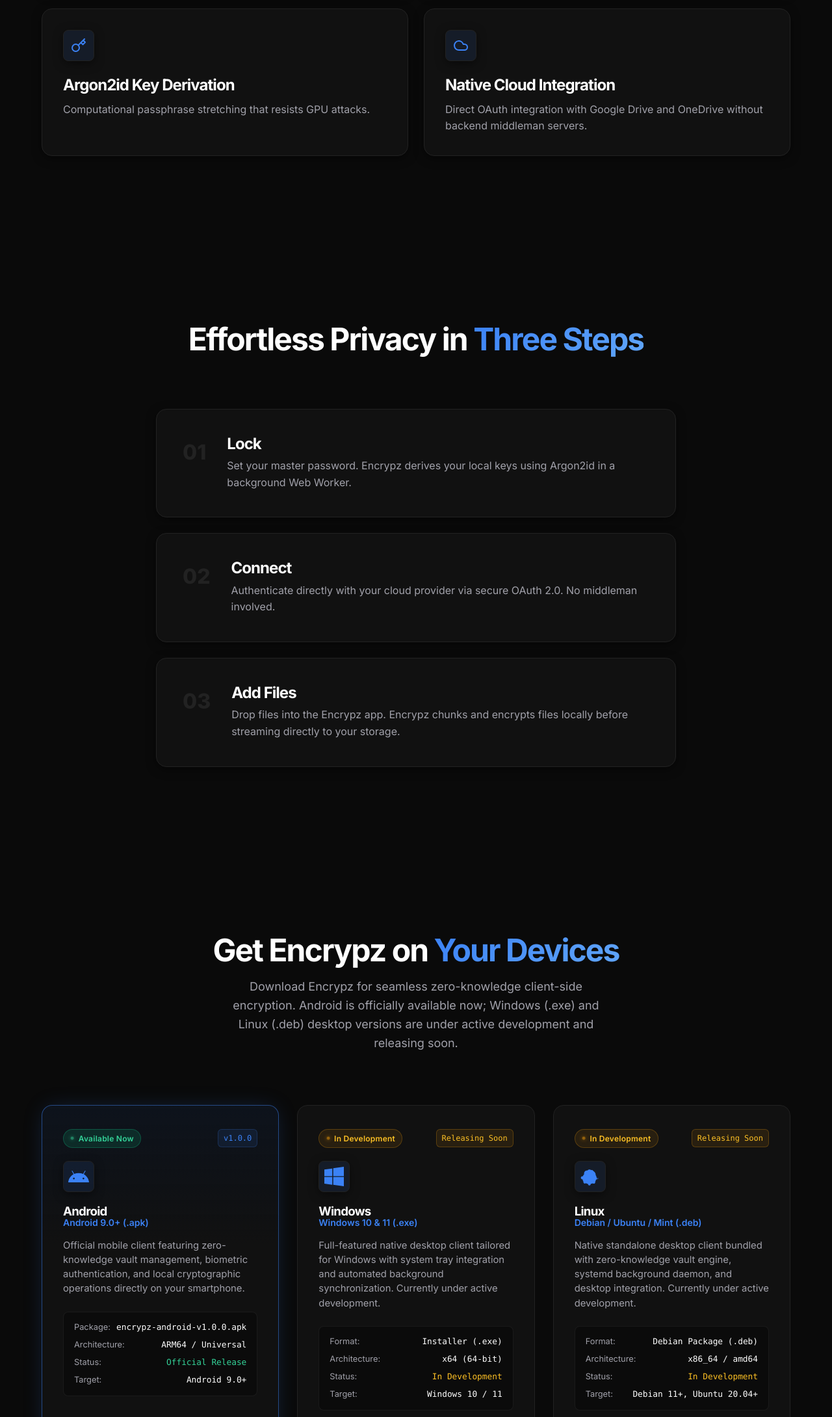
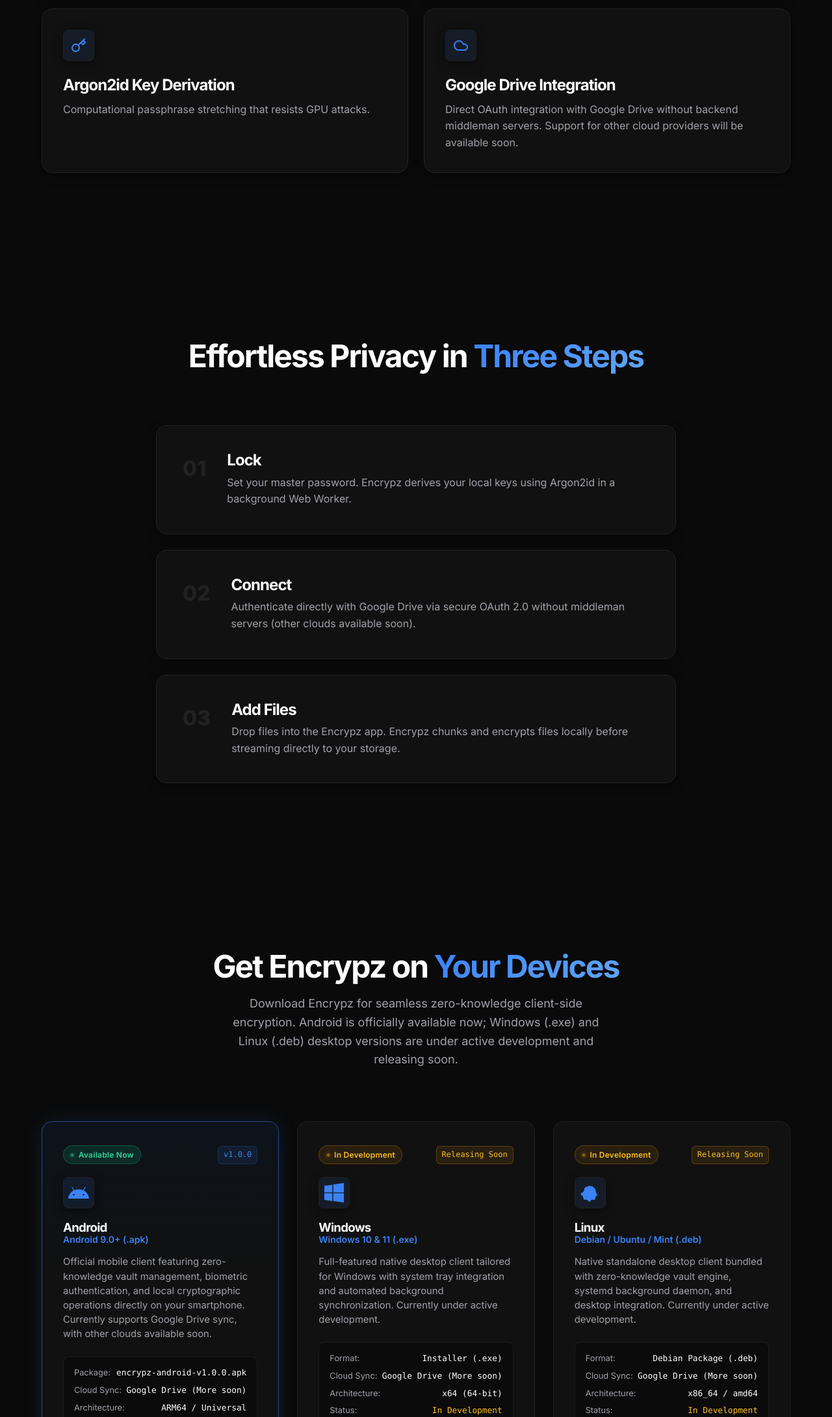
Before and after one commit to eptheekshana/Encrypz-Web, a website built with Vite: page index.html in a window 1280 px wide. Shown: the part 2395-4575 px from the top of the page at 65% size. Built offline with nearby package versions, Linux system fonts and the light colour scheme.

Commit message:
Update documentation to reflect Google Drive exclusivity with future cloud support

```diff
--- a/index.html
+++ b/index.html
@@ -254,8 +254,8 @@
               <path d="M17.5 19H9a7 7 0 1 1 6.71-9h1.79a4.5 4.5 0 1 1 0 9Z"></path>
             </svg>
           </div>
-          <h3>Native Cloud Integration</h3>
-          <p>Direct OAuth integration with Google Drive and OneDrive without backend middleman servers.</p>
+          <h3>Google Drive Integration</h3>
+          <p>Direct OAuth integration with Google Drive without backend middleman servers. Support for other cloud providers will be available soon.</p>
         </div>
       </div>
     </div>
@@ -280,7 +280,7 @@
           <div class="step-num">02</div>
           <div class="step-content">
             <h3>Connect</h3>
-            <p>Authenticate directly with your cloud provider via secure OAuth 2.0. No middleman involved.</p>
+            <p>Authenticate directly with Google Drive via secure OAuth 2.0 without middleman servers (other clouds available soon).</p>
           </div>
         </div>
         <div class="step-card">
@@ -320,10 +320,11 @@
             </div>
             <h3>Android</h3>
             <p class="download-sub">Android 9.0+ (.apk)</p>
-            <p class="download-desc">Official mobile client featuring zero-knowledge vault management, biometric authentication, and local cryptographic operations directly on your smartphone.</p>
+            <p class="download-desc">Official mobile client featuring zero-knowledge vault management, biometric authentication, and local cryptographic operations directly on your smartphone. Currently supports Google Drive sync, with other clouds available soon.</p>
 
             <div class="download-specs">
               <div class="spec-item"><span class="spec-label">Package:</span> <span class="spec-value">encrypz-android-v1.0.0.apk</span></div>
+              <div class="spec-item"><span class="spec-label">Cloud Sync:</span> <span class="spec-value">Google Drive (More soon)</span></div>
               <div class="spec-item"><span class="spec-label">Architecture:</span> <span class="spec-value">ARM64 / Universal</span></div>
               <div class="spec-item"><span class="spec-label">Status:</span> <span class="spec-value spec-active">Official Release</span></div>
               <div class="spec-item"><span class="spec-label">Target:</span> <span class="spec-value">Android 9.0+</span></div>
@@ -362,6 +363,7 @@
 
             <div class="download-specs">
               <div class="spec-item"><span class="spec-label">Format:</span> <span class="spec-value">Installer (.exe)</span></div>
+              <div class="spec-item"><span class="spec-label">Cloud Sync:</span> <span class="spec-value">Google Drive (More soon)</span></div>
               <div class="spec-item"><span class="spec-label">Architecture:</span> <span class="spec-value">x64 (64-bit)</span></div>
               <div class="spec-item"><span class="spec-label">Status:</span> <span class="spec-value text-amber">In Development</span></div>
               <div class="spec-item"><span class="spec-label">Target:</span> <span class="spec-value">Windows 10 / 11</span></div>
@@ -398,6 +400,7 @@
 
             <div class="download-specs">
               <div class="spec-item"><span class="spec-label">Format:</span> <span class="spec-value">Debian Package (.deb)</span></div>
+              <div class="spec-item"><span class="spec-label">Cloud Sync:</span> <span class="spec-value">Google Drive (More soon)</span></div>
               <div class="spec-item"><span class="spec-label">Architecture:</span> <span class="spec-value">x86_64 / amd64</span></div>
               <div class="spec-item"><span class="spec-label">Status:</span> <span class="spec-value text-amber">In Development</span></div>
               <div class="spec-item"><span class="spec-label">Target:</span> <span class="spec-value">Debian 11+, Ubuntu 20.04+</span></div>
@@ -442,7 +445,7 @@
           <div class="guide-step">
             <span class="guide-step-num">3</span>
             <h5>Launch & Encrypt</h5>
-            <p>Tap <strong>Install</strong>, then launch Encrypz. Set your master password to generate local keys and start securing your files with zero knowledge.</p>
+            <p>Tap <strong>Install</strong>, connect your Google Drive, and start securing your files with zero knowledge (other cloud services available soon).</p>
           </div>
         </div>
 
```
Also changed, not shown: privacy.html (+1 -3 lines).
